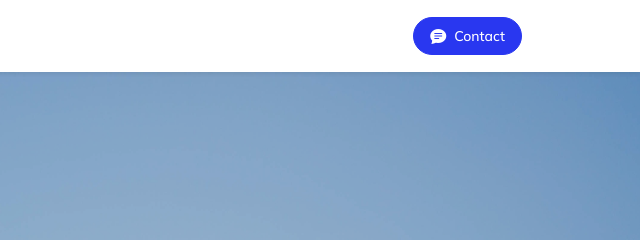
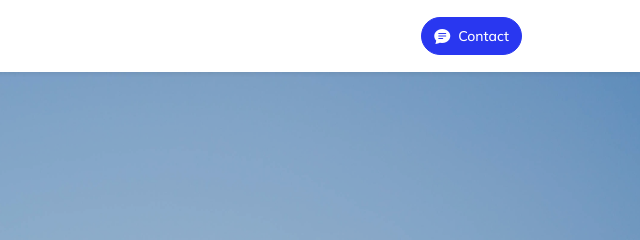
Before and after one commit to eurodistrib/eurodistrib.github.io, a plain HTML site: page index.html in a window 1280 px wide. Shown: the top 240 px of the page, 640-1280 px from the left. Drawn offline with nearby package versions, Linux system fonts and the light colour scheme.

Commit message:
Remove menu bar

```diff
--- a/index.html
+++ b/index.html
@@ -28,21 +28,12 @@
     <nav class="navbar navbar-expand-lg navbar-light fixed-top shadow-sm" id="mainNav">
         <div class="container px-5">
             <a class="navbar-brand fw-bold" href="#page-top">Euro-Distrib</a>
-            <button class="navbar-toggler" type="button" data-bs-toggle="collapse" data-bs-target="#navbarResponsive"
-                aria-controls="navbarResponsive" aria-expanded="false" aria-label="Toggle navigation">
-                Menu
-                <i class="bi-list"></i>
+            <button class="btn btn-primary rounded-pill " data-bs-toggle="modal" data-bs-target="#feedbackModal">
+                <span class="d-flex align-items-center">
+                    <i class="bi-chat-text-fill me-2"></i>
+                    <span class="small">Contact</span>
+                </span>
             </button>
-            <div class="collapse navbar-collapse" id="navbarResponsive">
-                <ul class="navbar-nav ms-auto me-4 my-3 my-lg-0"></ul>
-                <button class="btn btn-primary rounded-pill px-3 mb-2 mb-lg-0" data-bs-toggle="modal"
-                    data-bs-target="#feedbackModal">
-                    <span class="d-flex align-items-center">
-                        <i class="bi-chat-text-fill me-2"></i>
-                        <span class="small">Contact</span>
-                    </span>
-                </button>
-            </div>
         </div>
     </nav>
     <!-- Mashead header-->
@@ -76,17 +67,18 @@
                         fines aux quatre coins du Canada.
                         </br></br>
                         Parmi les produits disponibles, retrouvez : <b>Lu, Lotus, Brossard, Groupe Ferrero (Nutella,
-                                Kinder), Teisseire, Lay’s   </b> ainsi que plusieurs autres grandes marques.
+                            Kinder), Teisseire, Lay’s </b> ainsi que plusieurs autres grandes marques.
                         </br></br>
                         Si vous avez envie d’élargir vos gammes de produits et offrir à vos clients les meilleurs prix,
-                        n’hésitez pas à nous <a class="link-primary" data-bs-toggle="modal" data-bs-target="#feedbackModal">contacter</a> :
+                        n’hésitez pas à nous <a class="link-primary" data-bs-toggle="modal"
+                            data-bs-target="#feedbackModal">contacter</a> :
                         une personne de l’équipe IMPORT EURO DISTRIB se fera un plaisir
                         de vous accompagner tout au long de votre requête.
                     </p>
                 </div>
                 <div class="col-sm-8 col-md-6">
-                    <div class="px-5 px-sm-0 float-right"><img class="img-fluid rounded-circle" src="./assets/img/rounded-stars.png"
-                            alt="..." /></div>
+                    <div class="px-5 px-sm-0 float-right"><img class="img-fluid rounded-circle"
+                            src="./assets/img/rounded-stars.png" alt="..." /></div>
                 </div>
             </div>
         </div>
```
